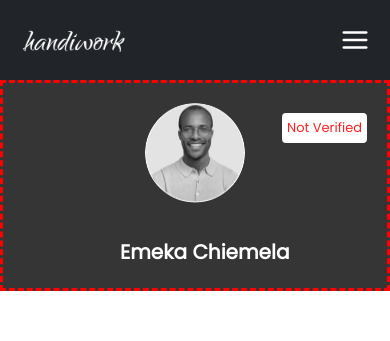
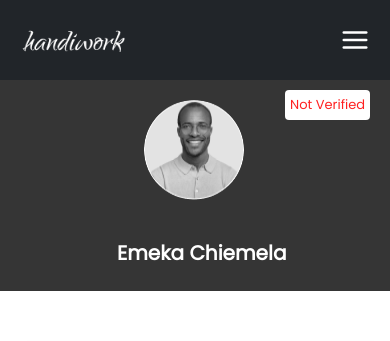
Before and after one commit to Cannyokpoto/page-handiwork, a React (Vite) app: page /market-place/provider/1 in a window 390 px wide. Shown: the top 341 px of the page. Built offline with nearby package versions, Linux system fonts and the light colour scheme; no server answers; a web font is replaced by a local one.

Commit message:
new commit

```diff
--- a/src/Components/ProviderDetails/ProviderDetails.css
+++ b/src/Components/ProviderDetails/ProviderDetails.css
@@ -33,7 +33,6 @@
     align-items: center;
     position: relative;
     background-color: var(--energyGrey);
-    border: dashed red;
 }
 
 .provider-hero p{
@@ -147,7 +146,7 @@
 
     .provider-hero p{
         position: absolute;
-        top: 10px;
+        top: -10px;
         right: 20px;
         color: var(--energyRed);
         font-size: 13px;
```
